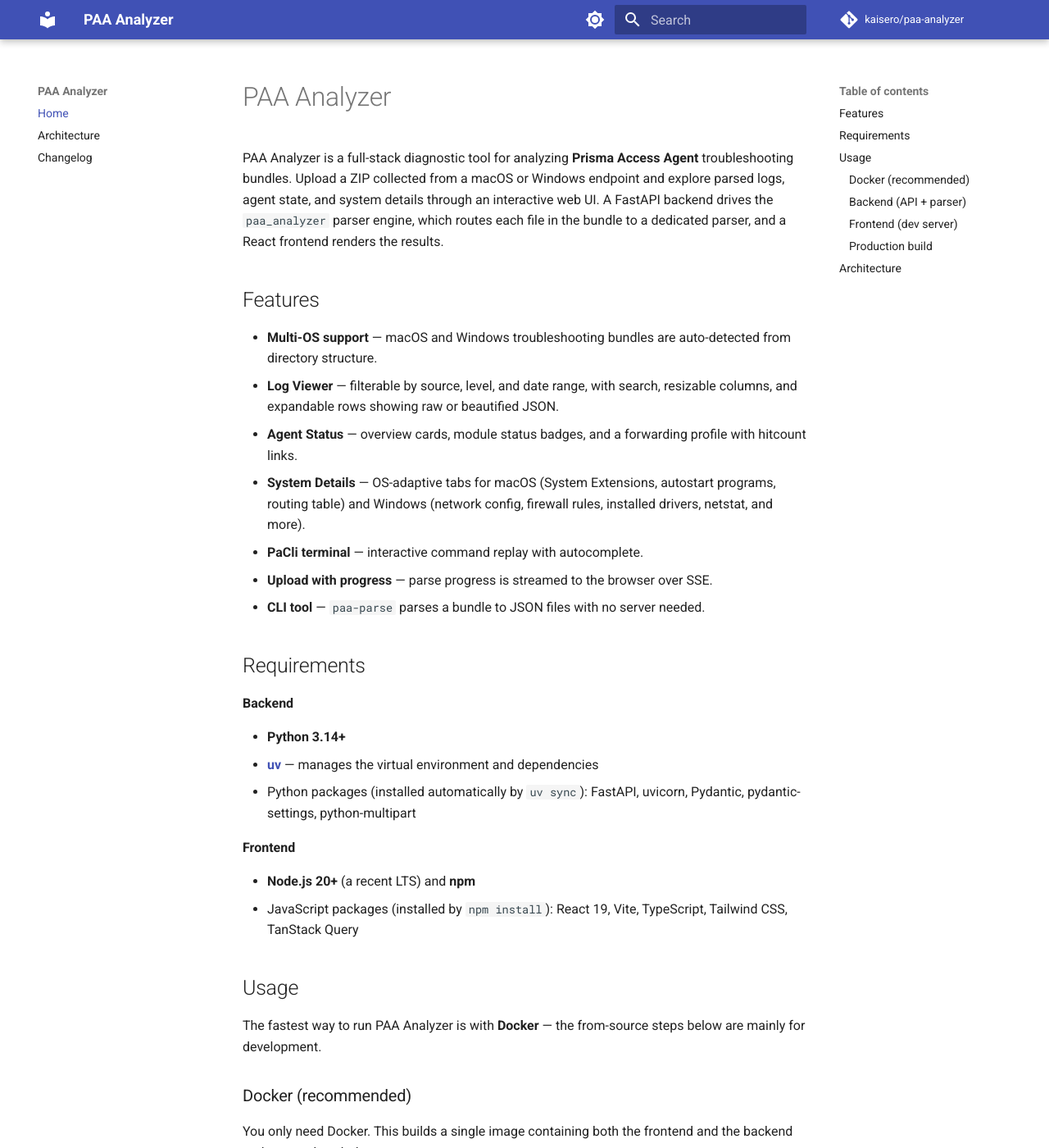
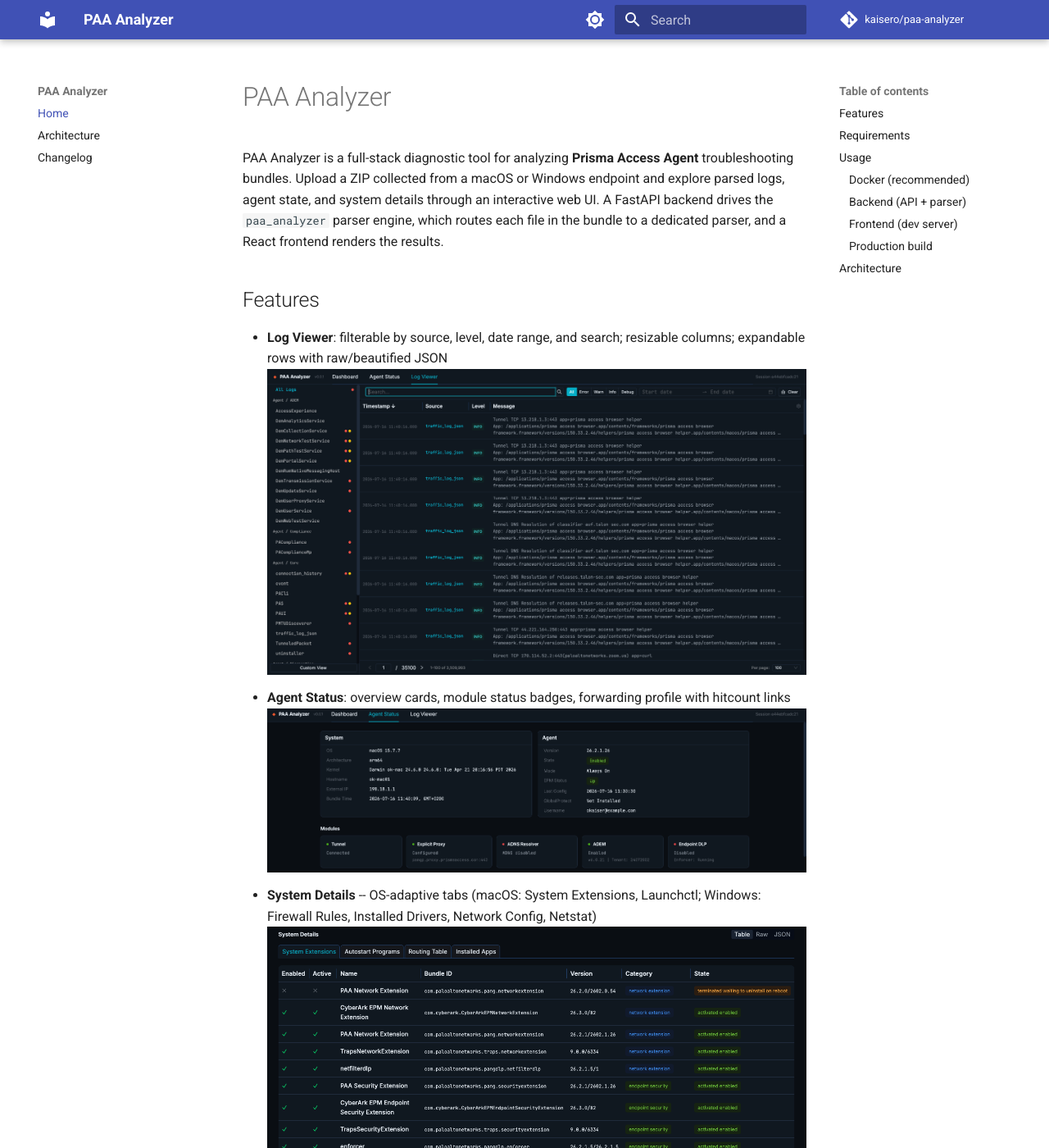
Before and after one commit to kaisero/paa-analyzer, an MkDocs documentation site: the page built from docs/index.md, in a window 1280 px wide and 1400 px high. Shown: the whole window at 82% size. Built offline with MkDocs 1.6.1 and Material for MkDocs 9.7.7, drawn with Linux system fonts in a browser that asks for light colours; comment, search, counter and statistics services are not loaded; some of the changed text lies outside the part shown.

Commit message:
updated docs with screenshots

```diff
--- a/docs/index.md
+++ b/docs/index.md
@@ -9,18 +9,15 @@
 
 ## Features
 
-- **Multi-OS support** — macOS and Windows troubleshooting bundles are
-  auto-detected from directory structure.
-- **Log Viewer** — filterable by source, level, and date range, with search,
-  resizable columns, and expandable rows showing raw or beautified JSON.
-- **Agent Status** — overview cards, module status badges, and a forwarding
-  profile with hitcount links.
-- **System Details** — OS-adaptive tabs for macOS (System Extensions, autostart
-  programs, routing table) and Windows (network config, firewall rules,
-  installed drivers, netstat, and more).
-- **PaCli terminal** — interactive command replay with autocomplete.
-- **Upload with progress** — parse progress is streamed to the browser over SSE.
-- **CLI tool** — `paa-parse` parses a bundle to JSON files with no server needed.
+- **Log Viewer**: filterable by source, level, date range, and search; resizable columns; expandable rows with raw/beautified JSON
+![logviewer.png](img/logviewer.png)
+- **Agent Status**: overview cards, module status badges, forwarding profile with hitcount links
+![agent-status.png](img/agent-status.png)
+- **System Details** -- OS-adaptive tabs (macOS: System Extensions, Launchctl; Windows: Firewall Rules, Installed Drivers, Network Config, Netstat)
+![system-details.png](img/system-details.png)
+- **PACli Terminal** -- interactive command replay with autocomplete
+![pacli.png](img/pacli.png)
+- **Multi-OS support** -- macOS and Windows troubleshooting bundles auto-detected
 
 ## Requirements
 
```
Also changed, not shown: README.md (+14 -21 lines), docs/img/agent-status.png (added), docs/img/file-upload.png (added), docs/img/fwd-profile.png (added), docs/img/logviewer.png (added), docs/img/pacli.png (added), docs/img/system-details.png (added).
